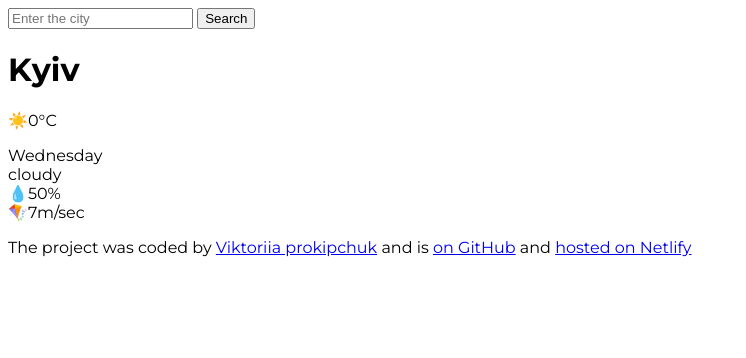
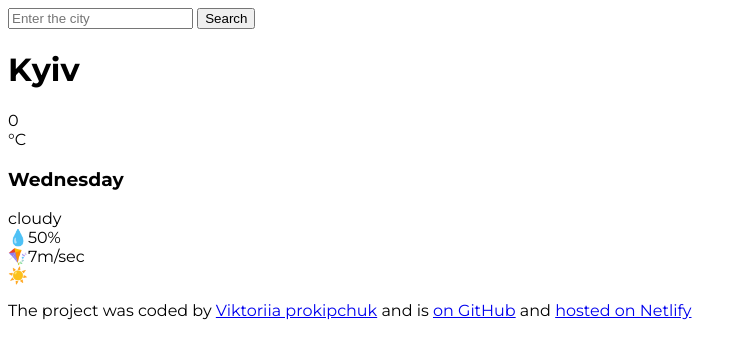
Before and after one commit to Vikki-Proki/weather_app, a plain HTML site: page index.html in a window 1280 px wide. Shown: the whole page, without its empty margins (0-746 px from the left). Drawn offline with Linux system fonts and the light colour scheme.

Commit message:
added all info

```diff
--- a/index.html
+++ b/index.html
@@ -13,23 +13,43 @@
     <title>Document</title>
   </head>
   <body>
+    <div class="weather-app">
       <header>
         <form>
-        <input type="text" placeholder="Enter the city" , required />
-        <input type="submit" value="Search" />
+          <input
+            type="text"
+            class="search-form-input"
+            placeholder="Enter the city"
+            ,
+            required
+          />
+          <input type="submit" class="search-form-button" value="Search" />
         </form>
       </header>
       <main>
-      <h1>Kyiv</h1>
-      <div>☀️0°C</div>
+        <div class="all-weather">
+        <h1 class="weather-app-city">Kyiv</h1>
+        <div class="temperature-container">
+          <div class="weather-app-temperature">0</div>
+          <div class="temperature-value">°C</div>
+      </div>
+        </div>
+        <h3 class="weather-app-date">Wednesday</h3>
         <p>
-        Wednesday <br />
-        cloudy
+          <div class="weather-info">
+
+          <div class="weather-app-details">cloudy
           <br />
           💧50%
           <br />
           🪁7m/sec
+          </div>
+          <div class="weather-app-icon">☀️</div>
+          </div>
         </p>
+        </div>
+
+
       </main>
       <footer>
         The project was coded by
@@ -42,5 +62,6 @@
           >hosted on Netlify</a
         >
       </footer>
+    </div>
   </body>
 </html>
```
Lines whose indentation alone changed are shown as unchanged.
